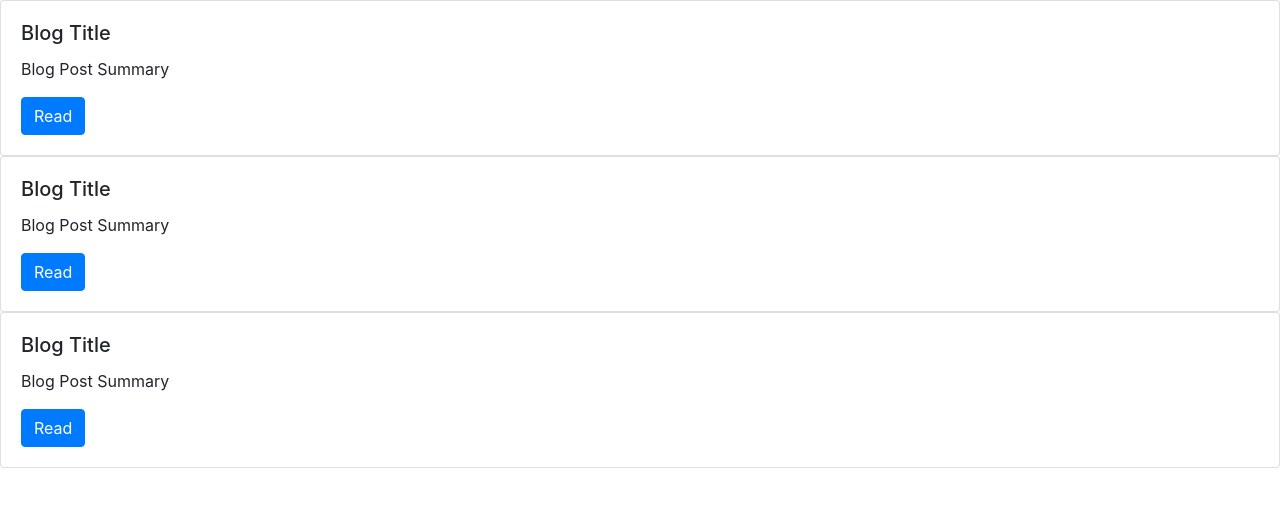
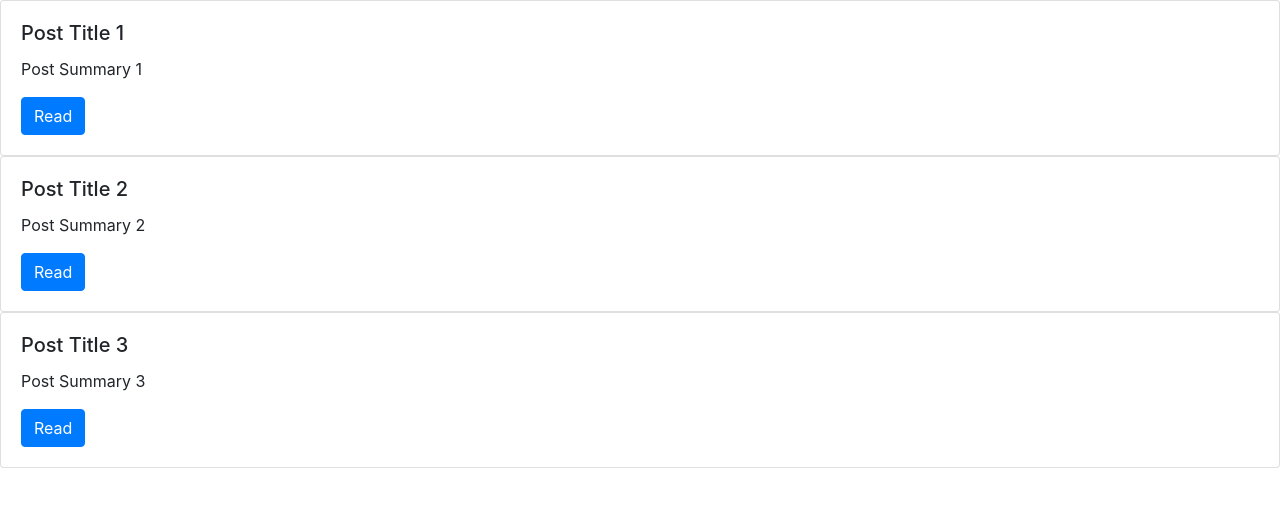
Before and after one commit to dreamz001/angularComponentsInDepth, an Angular app: page / in a window 1280 px wide. Shown: the top 506 px of the page. Built offline with nearby package versions, Linux system fonts and the light colour scheme.

Commit message:
Chapter-5 done.

```diff
--- a/src/app/blog-list/blog-list.component.html
+++ b/src/app/blog-list/blog-list.component.html
@@ -1,3 +1,3 @@
-<app-blog-post-tile></app-blog-post-tile>
-<app-blog-post-tile></app-blog-post-tile>
-<app-blog-post-tile></app-blog-post-tile>
+<app-blog-post-tile title="Post Title 1" summary="Post Summary 1"></app-blog-post-tile>
+<app-blog-post-tile title="Post Title 2" summary="Post Summary 2"></app-blog-post-tile>
+<app-blog-post-tile title="Post Title 3" summary="Post Summary 3"></app-blog-post-tile>
--- a/src/app/blog-post-tile/blog-post-tile.component.ts
+++ b/src/app/blog-post-tile/blog-post-tile.component.ts
@@ -1,4 +1,4 @@
-import { Component, OnInit } from '@angular/core';
+import { Component, Input, OnInit } from '@angular/core';
 
 @Component({
   selector: 'app-blog-post-tile',
@@ -7,13 +7,12 @@ import { Component, OnInit } from '@angular/core';
 })
 export class BlogPostTileComponent implements OnInit {
 
-  title: string;
-  summary: string;
+ @Input() title: string;
+ @Input() summary: string;
   constructor() { }
 
   ngOnInit() {
-    this.title = "Blog Title";
-    this.summary = "Blog Post Summary"
+
   }
 
 }
```
